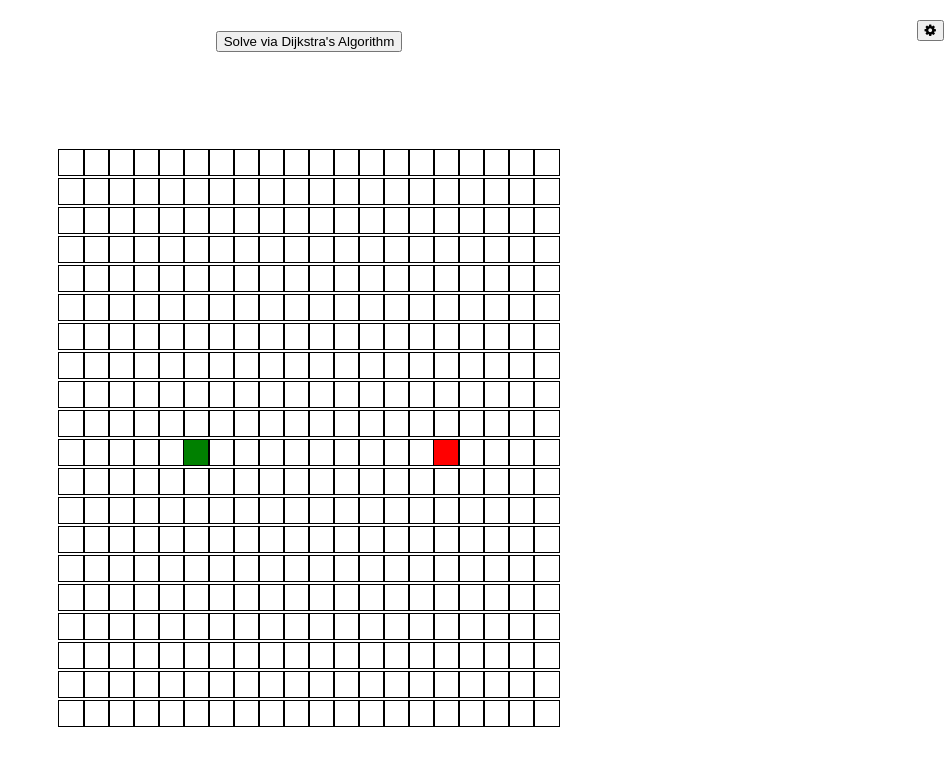
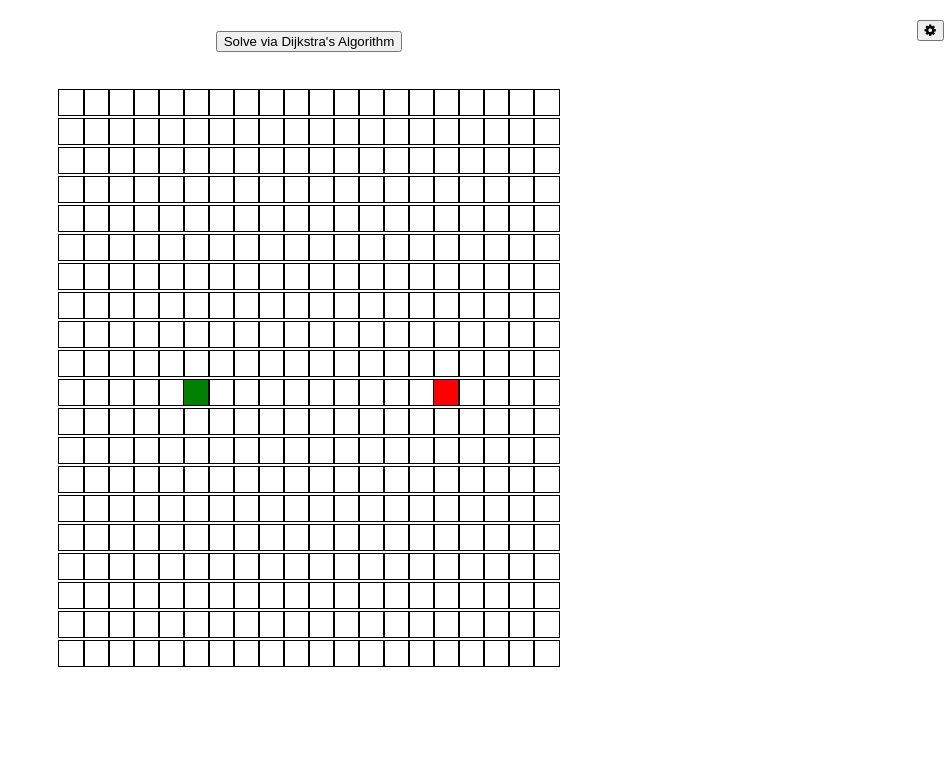
Before and after one commit to AdrianJendo/path_finding, a React (Create React App) app: page / in a window 1280 px wide. Shown: the top 766 px of the page, without its empty margins (331-1280 px from the left). Built offline with nearby package versions, Linux system fonts and the light colour scheme.

Commit message:
Updated readme

```diff
--- a/src/PathfindingVisualizer/PathfindingVisualizer.css
+++ b/src/PathfindingVisualizer/PathfindingVisualizer.css
@@ -1,5 +1,5 @@
 .grid {
-  margin: 60px 0 0;
+  margin-bottom: 30px;
 }
 
 .header {
--- a/src/PathfindingVisualizer/PathfindingVisualizer.js
+++ b/src/PathfindingVisualizer/PathfindingVisualizer.js
@@ -486,7 +486,7 @@ export function PathfindingVisualizer() {
                                                     <b style={{fontSize:"15px"}}>Rows</b>
                                                 </div>
                                                 <div className="column">
-                                                <b style={{fontSize:"15px"}}>Columns</b>
+                                                    <b style={{fontSize:"15px"}}>Columns</b>
                                                 </div>
                                             </div>
                                             <div className="row">
```
Also changed, not shown: 1 other file (tests, documents, lock files or other folders).
